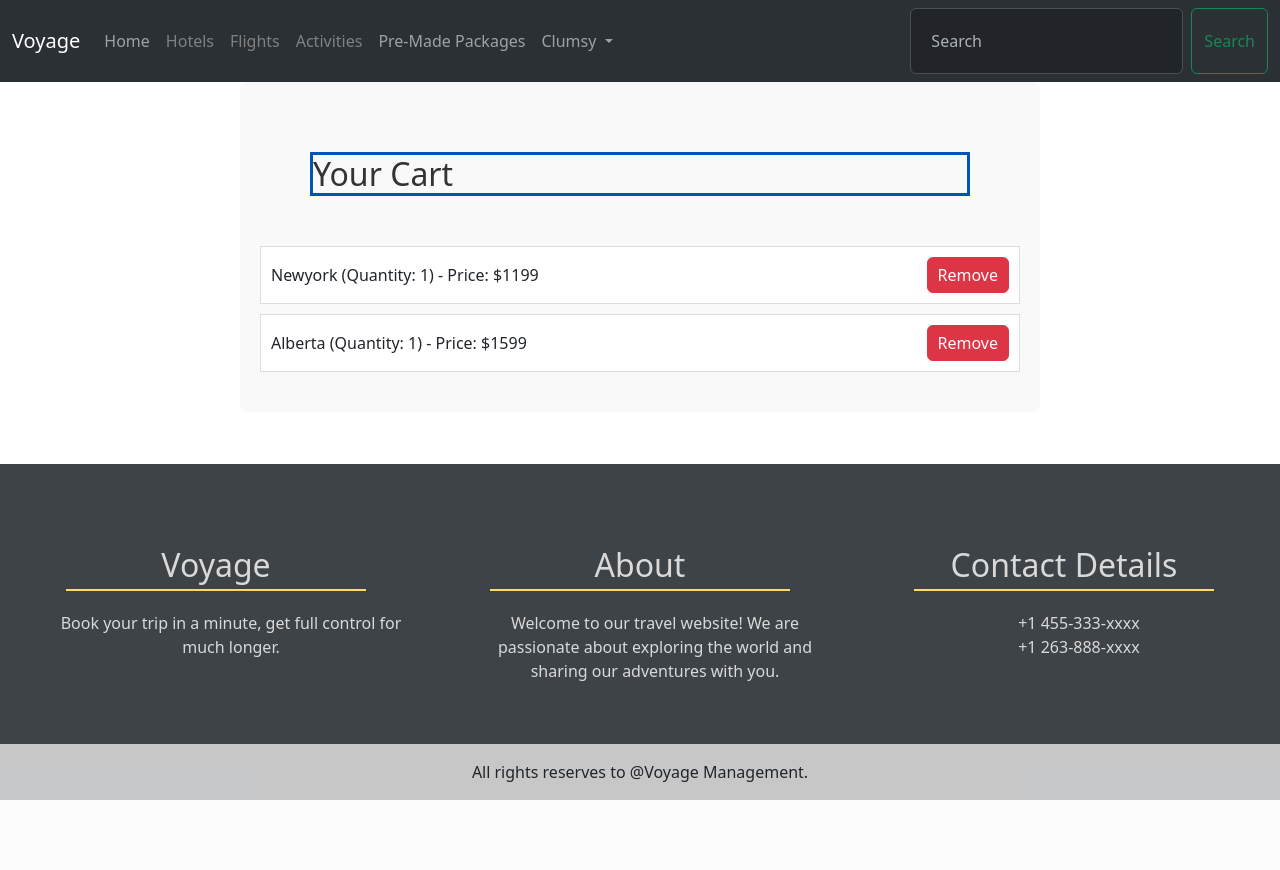
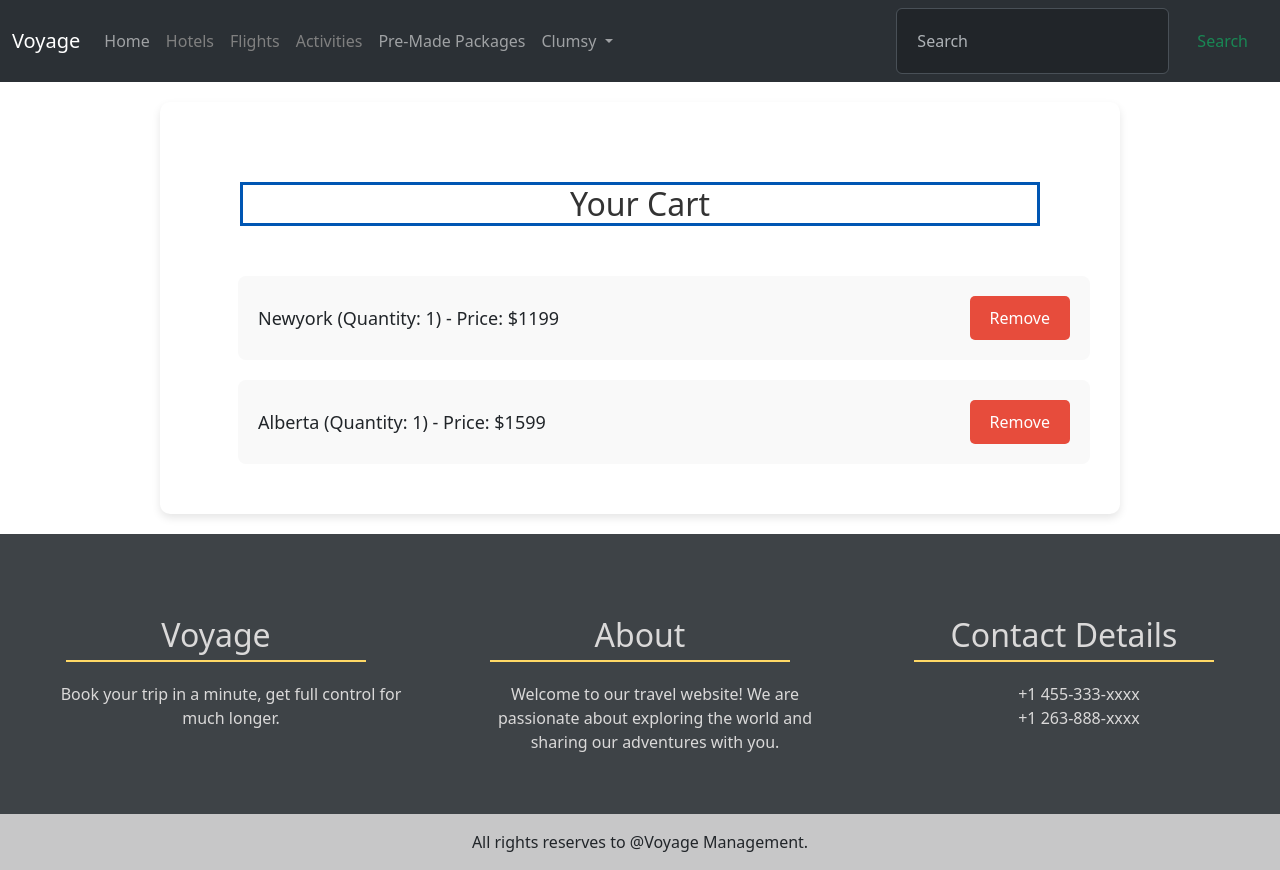
Before and after one commit to PO-DE/SOFTWAREPROJECT, a Django app: page /add_to_cart/cart/ in a window 1280 px wide. Before the commit the page ends 800 px from the top, so only its background shows below. Run offline with Django 5.2, Linux system fonts and the light colour scheme; a user stored in the database is signed in; data comes from the database, SQL or seed files in the repository; both versions use the stored data as it was after the commit.

Commit message:
changes in cart

```diff
--- a/management/cart/views.py
+++ b/management/cart/views.py
@@ -20,6 +20,11 @@ def cart_details(request):
 
 def remove_from_cart(request, item_id):
     item = get_object_or_404(CartItem, id=item_id)
-    if item.cart.user == request.user:  # Security check
-        item.delete()
+    if item.cart.user == request.user:
+        if item.quantity > 1:
+            item.quantity -= 1
+            item.save()
+        else:
+            item.delete()
+
     return redirect('cart_details')
--- a/templates/cart/cart_details.html
+++ b/templates/cart/cart_details.html
@@ -1,79 +1,56 @@
-{#<!-- cart_details.html -->#}
-{#{% extends 'base.html' %}#}
-{##}
-{#{% block content %}#}
-{#<h2>Your Cart</h2>#}
-{#<ul>#}
-{#{% for item in cart.items.all %}#}
-{#    <li>{{ item.package.destination }} - Quantity: {{ item.quantity }} - Price: {{ item.package.price }}</li>#}
-{#{% endfor %}#}
-{#</ul>#}
-{#{% endblock %}#}
-<!-- cart_details.html -->
+
 {% extends 'base.html' %}
 {% load static %}
 {% block css %}
-
 <link rel="stylesheet" href="{% static 'css/styles.css' %}">
 <style>
     .cart-container {
-    max-width: 800px;
-    margin: 0 auto;
-    padding: 20px;
-    background: #f9f9f9;
-    border-radius: 8px;
+        max-width: 960px;
+        margin: 20px auto;
+        padding: 30px;
+        background: #fff;
+        box-shadow: 0 4px 8px rgba(0,0,0,0.1);
+        border-radius: 10px;
     }
-
     .cart-container h2 {
         color: #333;
+        text-align: center;
     }
-
-.cart-container ul {
-    list-style-type: none;
-    padding: 0;
-}
-
-.cart-container li {
-    background: #fff;
-    border: 1px solid #ddd;
-    padding: 10px;
-    margin-bottom: 10px;
+    .cart-item {
+        background: #f9f9f9;
+        border: none;
+        border-radius: 8px;
+        padding: 20px;
+        margin-bottom: 20px;
         display: flex;
         justify-content: space-between;
         align-items: center;
     }
-
     .item-info {
+        font-size: 18px;
+    }
+    .btn {
+        padding: 10px 20px;
+        border: none;
+        border-radius: 5px;
         font-size: 16px;
+        cursor: pointer;
     }
-
-.cart-buttons form {
-    margin: 0;
+    .btn-danger {
+        background-color: #e74c3c;
+        color: white;
     }
-
-.btn-danger {
+    .btn-danger:hover {
+        background-color: #c0392b;
+    }
+    .btn-success {
+        background-color: #2ecc71;
         color: white;
-    background-color: #dc3545;
-    border-color: #dc3545;
-    padding: 5px 10px;
-    text-align: center;
-    text-decoration: none;
-    display: inline-block;
-    font-size: 16px;
-}
-
-.btn-success {
-    color: white;
-    background-color: #28a745;
-    border-color: #28a745;
-    padding: 10px 20px;
-    text-align: center;
-    text-decoration: none;
-    display: inline-block;
-    font-size: 18px;
         margin-top: 20px;
     }
-
+    .btn-success:hover {
+        background-color: #27ae60;
+    }
 </style>
 {% endblock %}
 
@@ -83,10 +60,9 @@
     {% if cart.items.all %}
     <ul>
         {% for item in cart.items.all %}
-        <li>
+        <li class="cart-item">
             <span class="item-info">{{ item.package.destination }} (Quantity: {{ item.quantity }}) - Price: ${{ item.package.price }}</span>
             <div class="cart-buttons">
-                <!-- Remove item button -->
                 <form action="{% url 'remove_from_cart' item.id %}" method="post" style="display: inline;">
                     {% csrf_token %}
                     <button type="submit" class="btn btn-danger">Remove</button>
@@ -95,8 +71,7 @@
         </li>
         {% endfor %}
     </ul>
-    <!-- Payment button -->
-{#    <div class="checkout">#}
+{#    <div style="text-align:center;">#}
 {#        <a href="{% url 'create_checkout_session' %}" class="btn btn-success">Proceed to Payment</a>#}
 {#    </div>#}
     {% else %}
```
Also changed, not shown: db.sqlite3. Lines whose indentation alone changed are shown as unchanged.
